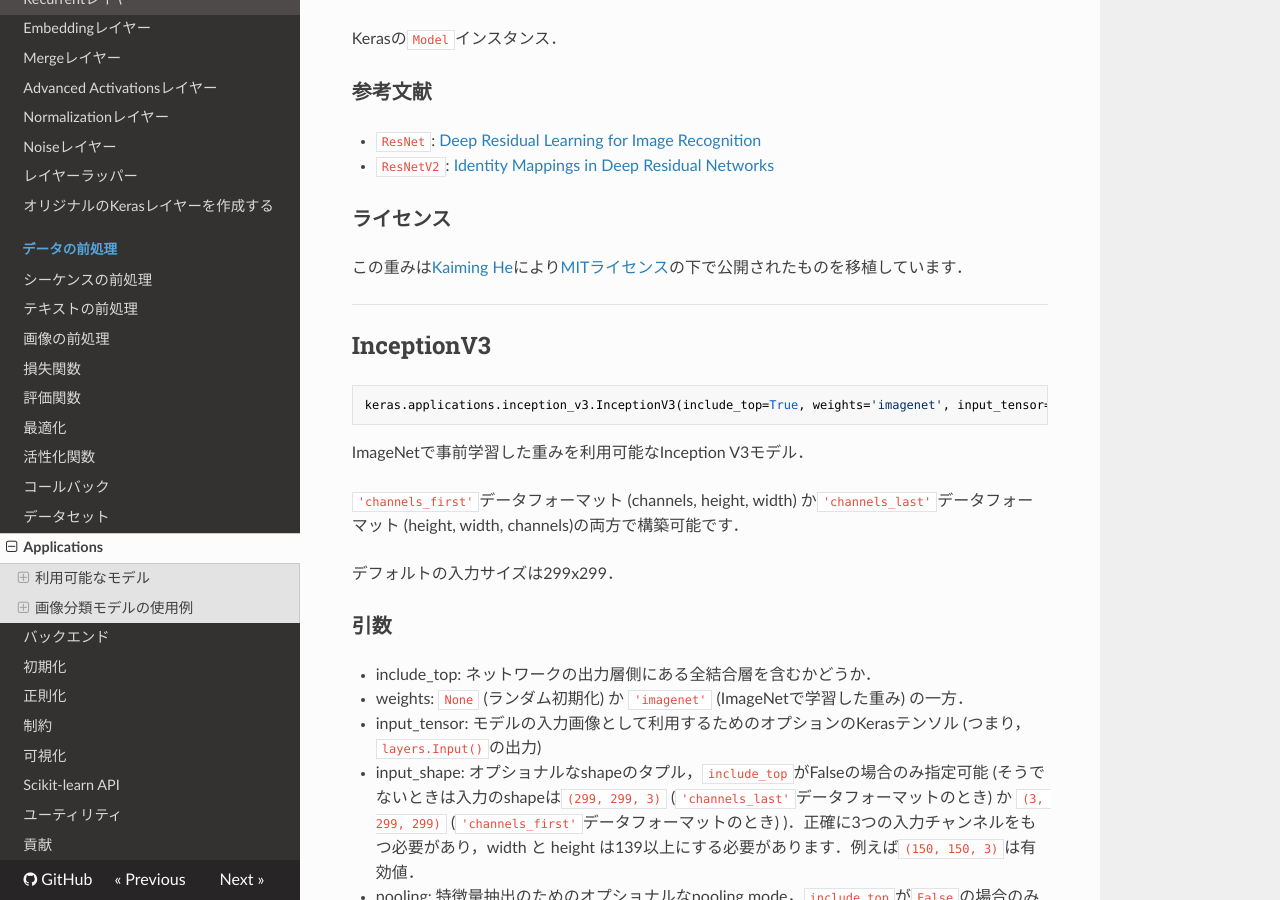
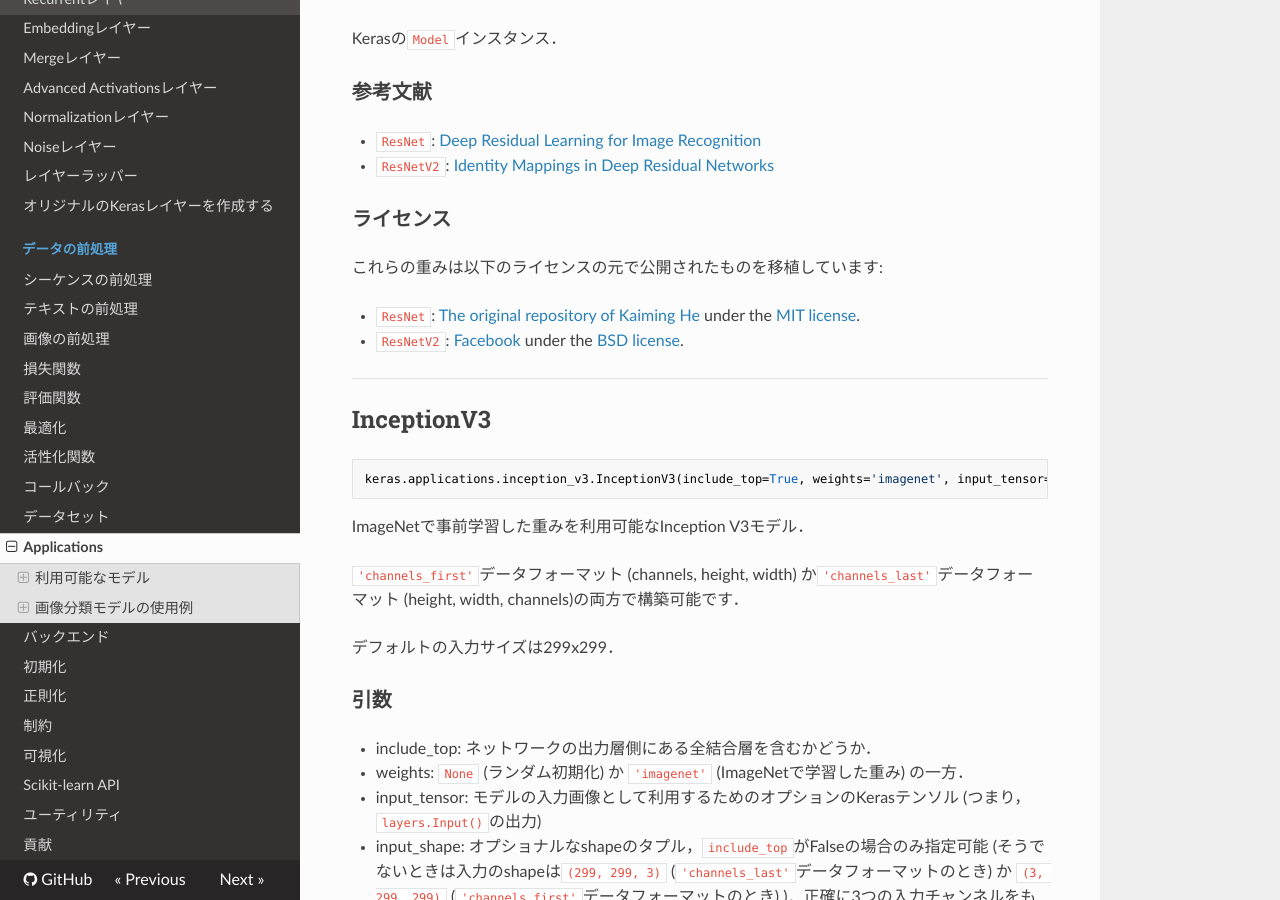
Before and after one commit to keras-team/keras-docs-ja, an MkDocs documentation site: the page built from sources/applications.md, in a window 1280 px wide and 900 px high, scrolled down 8293 px. Built offline with MkDocs 1.6.1, drawn with Linux system fonts in a browser that asks for light colours; nearby versions of some CDN libraries; old or Windows-style settings are respelled for this version of MkDocs.

Commit message:
Fix ResNet Weights License

```diff
--- a/sources/applications.md
+++ b/sources/applications.md
@@ -349,7 +349,10 @@ Kerasの`Model`インスタンス．
 
 ### ライセンス
 
-この重みは[Kaiming He](https://github.com/KaimingHe/deep-residual-networks)により[MITライセンス](https://github.com/KaimingHe/deep-residual-networks/blob/master/LICENSE)の下で公開されたものを移植しています．
+これらの重みは以下のライセンスの元で公開されたものを移植しています:
+
+- `ResNet`: [The original repository of Kaiming He](https://github.com/KaimingHe/deep-residual-networks) under the [MIT license](https://github.com/KaimingHe/deep-residual-networks/blob/master/LICENSE).
+- `ResNetV2`: [Facebook](https://github.com/facebook/fb.resnet.torch) under the [BSD license](https://github.com/facebook/fb.resnet.torch/blob/master/LICENSE).
 
 -----
 
```
